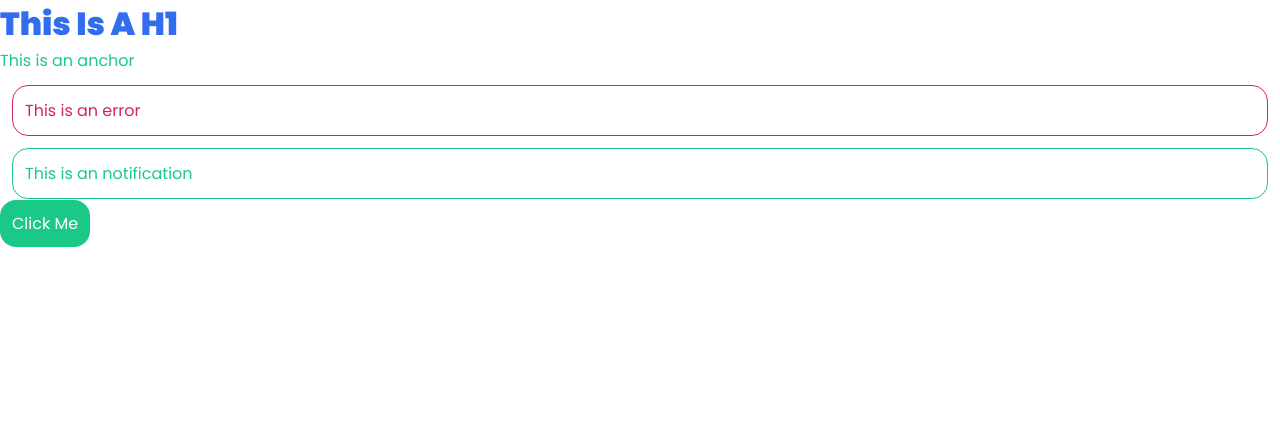
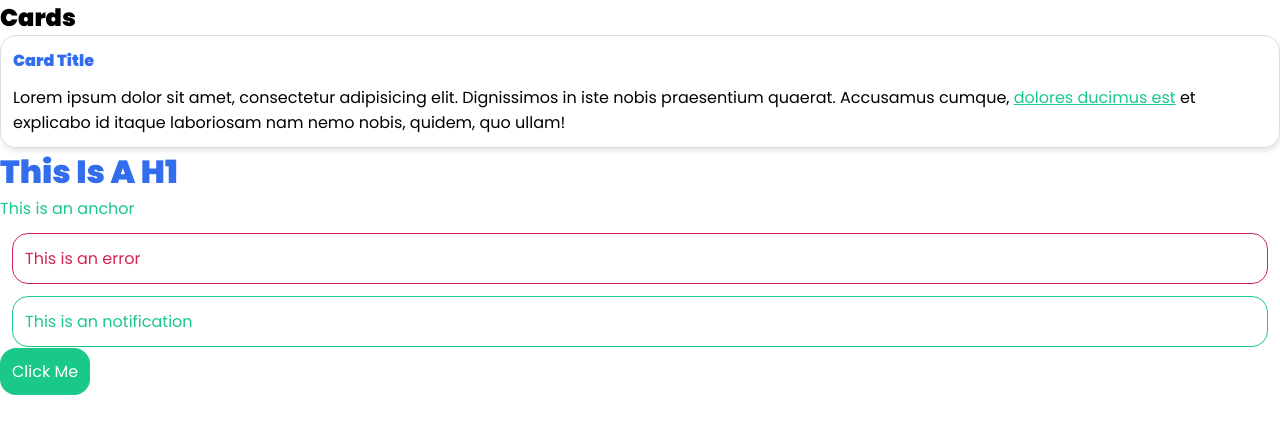
Before and after one commit to vijaygenius123/my-bootstrap-sass, a website: page index.html in a window 1280 px wide. Drawn offline with Linux system fonts and the light colour scheme.

Commit message:
Add Basic Card

```diff
--- /dev/null
+++ b/dopi/components/_card.scss
@@ -0,0 +1,22 @@
+.card {
+  display: block;
+  border-radius: $base-border-radius;
+  padding: $base-padding;
+  border: $base-border-thickness solid #ddd;
+  box-shadow: $base-box-shadow;
+
+  .card-title {
+    font-size: $base-font-size;
+    padding-bottom: $base-padding;
+    font-weight: bold;
+  }
+
+  .card-body {
+    font-size: $base-font-size;
+
+    a {
+      text-decoration: underline;
+    }
+  }
+
+}
--- a/dopi/index.scss
+++ b/dopi/index.scss
@@ -1,5 +1,7 @@
 @import 'variables';
 @import "base";
+
+@import "components/card";
 
 h1{
   color: $primary;
--- a/gulpfile.js
+++ b/gulpfile.js
@@ -7,7 +7,7 @@ function buildStyles(){
         .pipe(dest('css'))
 }
 function watchTask(){
-    watch(['dopi/**/*/.scss'], buildStyles)
+    watch(['dopi/**/*.scss'], buildStyles)
 }
 
 exports.default = series(buildStyles, watchTask)
--- a/index.html
+++ b/index.html
@@ -2,17 +2,37 @@
 <html lang="en">
 <head>
     <meta charset="UTF-8">
-    <meta name="viewport"
-          content="width=device-width, user-scalable=no, initial-scale=1.0, maximum-scale=1.0, minimum-scale=1.0">
-    <meta http-equiv="X-UA-Compatible" content="ie=edge">
-    <link rel="stylesheet" href="css/index.css">
+    <meta content="width=device-width, user-scalable=no, initial-scale=1.0, maximum-scale=1.0, minimum-scale=1.0"
+          name="viewport">
+    <meta content="ie=edge" http-equiv="X-UA-Compatible">
+    <link href="css/index.css" rel="stylesheet">
     <title>My Bootstrap SASS</title>
 </head>
 <body>
+<!-- Colors  -->
+
+<!-- Font Sizes  -->
+
+<!-- Buttons  -->
+
+<!-- Cards  -->
+<h2>Cards</h2>
+<div class="card">
+    <h1 class="card-title">Card Title</h1>
+    <p class="card-body">Lorem ipsum dolor sit amet, consectetur adipisicing elit. Dignissimos in iste nobis praesentium
+        quaerat. Accusamus cumque, <a href="">dolores ducimus est</a> et explicabo id itaque laboriosam nam nemo nobis, quidem, quo
+        ullam! </p>
+</div>
+
+<!-- Grid System  -->
+
+<!-- Utilities  -->
+
+
 <h1>This Is A H1</h1>
 <a href="">This is an anchor</a>
 <p class="error">This is an error</p>
 <p class="notification">This is an notification</p>
-<a href="" class="button">Click Me</a>
+<a class="button" href="">Click Me</a>
 </body>
 </html>
```
Also changed, not shown: css/index.css.
